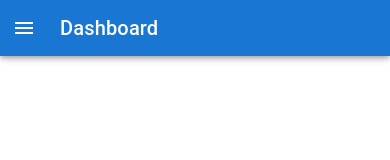
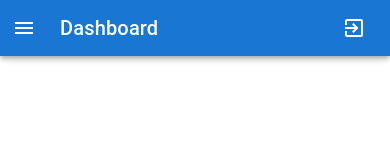
Before and after one commit to Geobilly/https---github.com-Geobilly-rmesreactapp, a React (Create React App) app: page /drawer in a window 390 px wide. Shown: the top 160 px of the page. Built offline with nearby package versions, Linux system fonts and the light colour scheme.

Commit message:
Update ResponsiveDrawer.js

```diff
--- a/src/ResponsiveDrawer.js
+++ b/src/ResponsiveDrawer.js
@@ -22,6 +22,7 @@
 import ChartPie from "./ChartPie";
 import { useNavigate } from "react-router-dom";
 import { getStoredUsername } from "./authUtils";
+import ExitToAppIcon from "@mui/icons-material/ExitToApp";
 
 const drawerWidth = 240;
 
@@ -51,6 +52,12 @@
     const storedUsername = getStoredUsername();
     setIsLoggedIn(!!storedUsername);
   }, []);
+
+  const handleLogout = () => {
+    // Add your logout logic here, for example:
+    localStorage.removeItem("token"); // Assuming you store authentication token in local storage
+    navigate("/"); // Redirect to the login page
+  };
 
   const handleDrawerToggle = () => {
     setMobileOpen(!mobileOpen);
@@ -154,9 +161,16 @@
           >
             <MenuIcon />
           </IconButton>
-          <Typography variant="h6" noWrap component="div">
+          <Typography variant="h6" noWrap component="div" sx={{ flexGrow: 1 }}>
             {selectedSection}
           </Typography>
+          <IconButton
+            color="inherit"
+            aria-label="logout"
+            onClick={handleLogout} // Replace handleLogout with your logout function
+          >
+            <ExitToAppIcon />
+          </IconButton>
         </Toolbar>
       </AppBar>
       <Box
```
